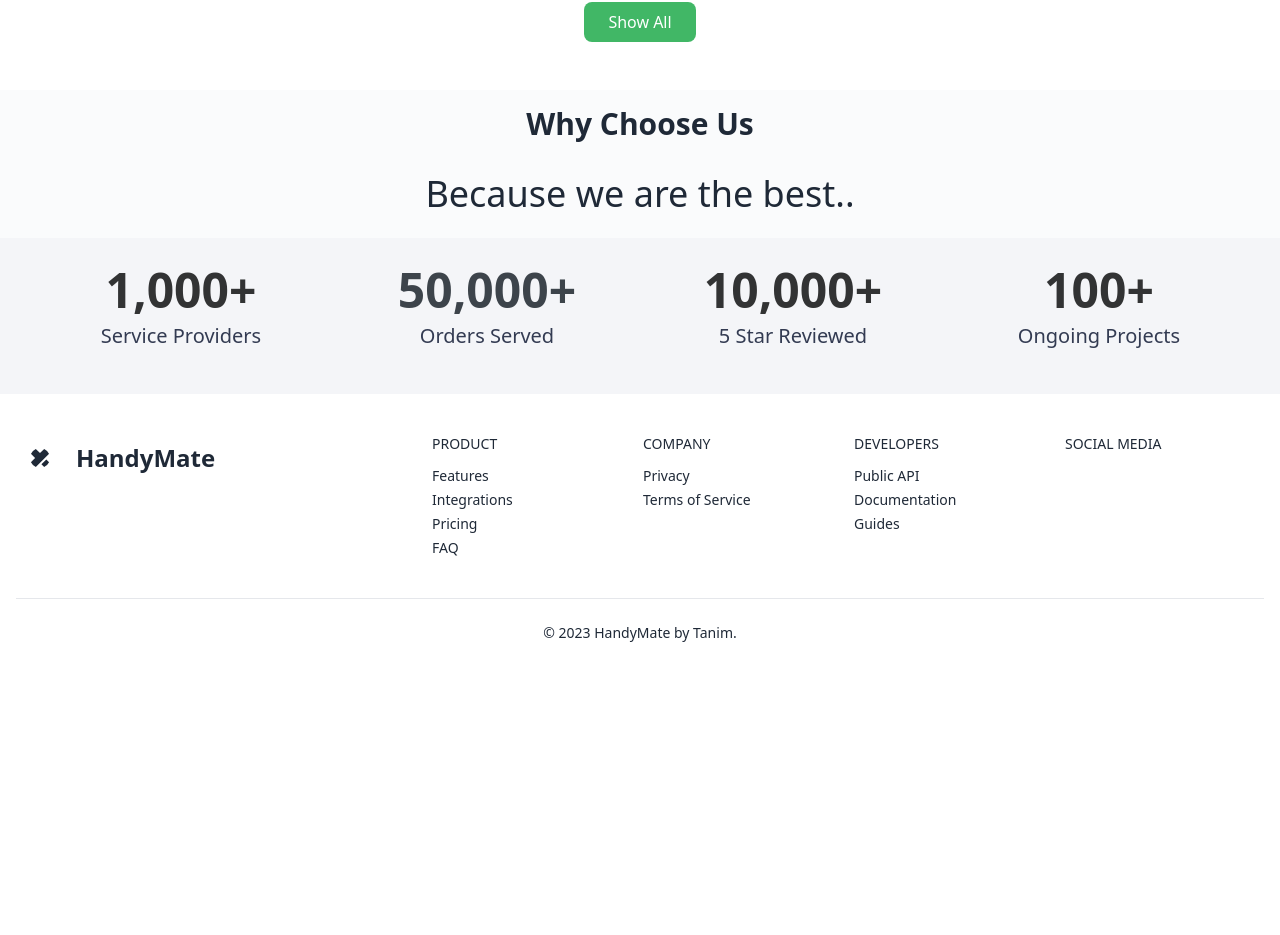
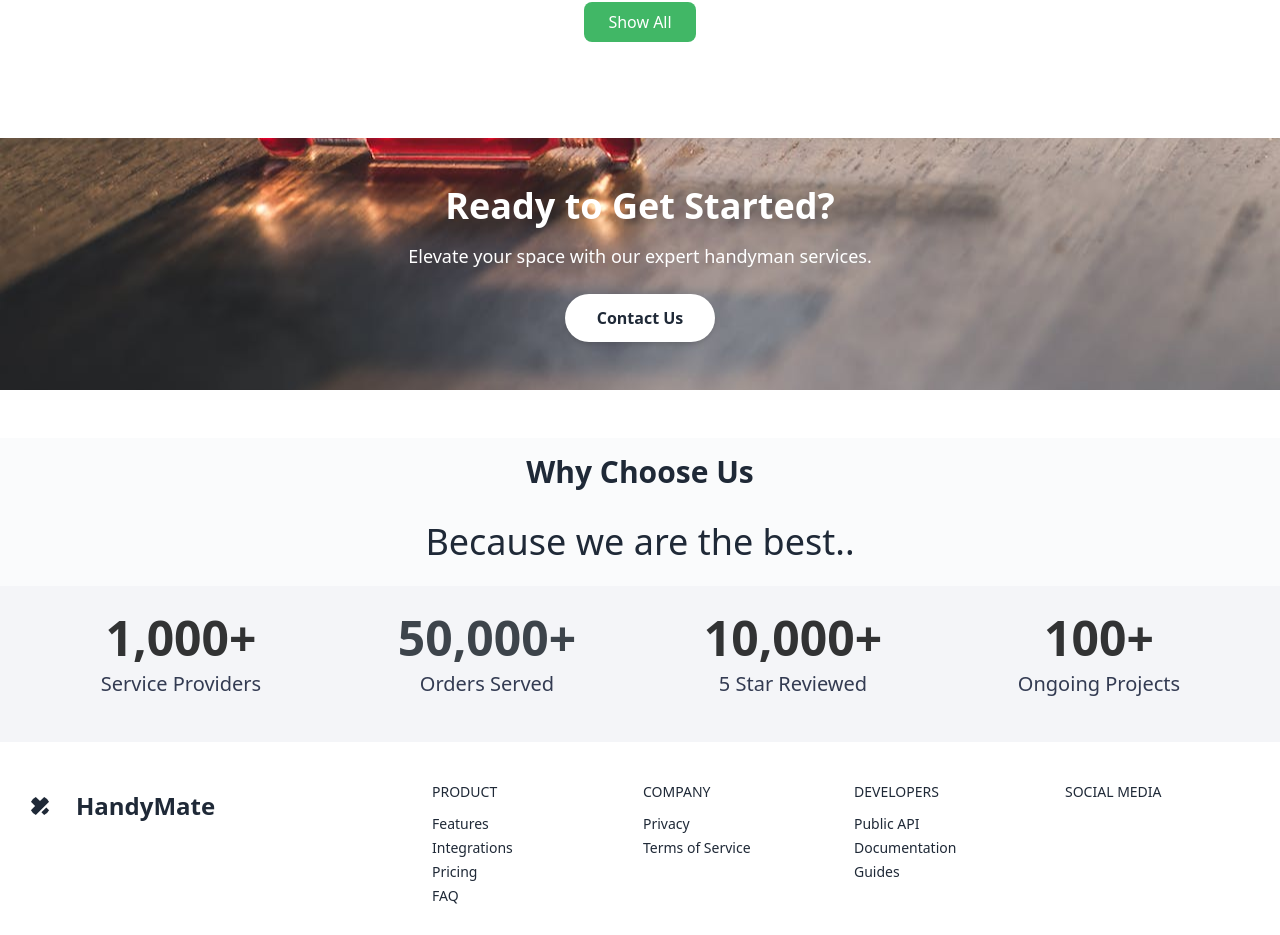
Before and after one commit to tanimtorikul/handymate-client, a React (Vite) app: page / in a window 1280 px wide. Shown: the part 1016-1951 px from the top of the page. Before the commit the page ends 1683 px from the top, so only its background shows below. Built offline with nearby package versions, Linux system fonts and the light colour scheme; no server answers; some icons are missing.

Commit message:
added CTA component in home page

```diff
--- /dev/null
+++ b/src/Components/Loading.jsx
@@ -0,0 +1,13 @@
+const Loading = () => {
+  return (
+    <div className="flex items-center justify-center h-screen">
+      <div className="relative">
+        <div className="w-16 h-16 border-t-4 border-b-4 border-blue-500 rounded-full animate-spin"></div>
+        <div className="w-10 h-10 border-t-4 border-b-4 border-blue-500 rounded-full animate-spin absolute top-1/2 left-1/2 transform -translate-x-1/2 -translate-y-1/2"></div>
+      </div>
+      <p className="ml-4 text-gray-800 text-2xl font-semibold">Loading...</p>
+    </div>
+  );
+};
+
+export default Loading;
--- /dev/null
+++ b/src/Pages/Home/Contact.jsx
@@ -0,0 +1,30 @@
+
+import cta from '../../assets/servicee.jpg'; // Import the image
+
+const Contact = () => {
+  return (
+    <div className="relative bg-[#b89a9a] py-12 my-12">
+      <div
+        className="absolute inset-0 bg-center bg-cover z-0"
+        style={{ backgroundImage: `url(${cta})` }}
+      ></div>
+      <div className="relative z-10">
+        <div className="max-w-6xl mx-auto text-center">
+          <h2 className="text-4xl text-white font-extrabold mb-4">
+            Ready to Get Started?
+          </h2>
+          <p className="text-lg text-white mb-6">
+            Elevate your space with our expert handyman services.
+          </p>
+          <button
+            className="bg-white text-[#4h4h44h] py-3 px-8 rounded-full font-semibold hover:bg-blue-200 hover:text-blue-800 shadow-md transform hover:scale-105 transition-transform"
+          >
+            Contact Us
+          </button>
+        </div>
+      </div>
+    </div>
+  );
+};
+
+export default Contact;
--- a/src/Pages/Home/Home.jsx
+++ b/src/Pages/Home/Home.jsx
@@ -2,6 +2,7 @@ import { Helmet } from "react-helmet-async";
 import Banner from "../../Components/Banner/Banner";
 import PopularServices from "../Services/PopularServices";
 import WhyUs from "./WhyUs";
+import Contact from "./Contact";
 
 
 const Home = () => {
@@ -12,6 +13,7 @@ const Home = () => {
       </Helmet>
       <Banner />
       <PopularServices></PopularServices>
+      <Contact></Contact>
       <WhyUs></WhyUs>
     </div>
   );
--- a/src/Pages/Services/Services.jsx
+++ b/src/Pages/Services/Services.jsx
@@ -69,13 +69,15 @@ const Services = () => {
         </div>
       </div>
       <div className="grid md:grid-cols-3 gap-5 md:max-w-[1200px] mx-auto py-12">
-        {filteredServices.length > 0
-          ? filteredServices.map((service) => (
-              <ServiceCard key={service._id} service={service} />
-            ))
-          : services.map((service) => (
-              <ServiceCard key={service._id} service={service} />
-            ))}
+        {filteredServices.length > 0 ? (
+          filteredServices.map((service) => (
+            <ServiceCard key={service._id} service={service} />
+          ))
+        ) : (
+          <div className="text-center font-bold text-3xl text-gray-800">
+            <p>No matching services found.</p>
+          </div>
+        )}
       </div>
     </div>
   );
--- a/src/Routes/PrivateRoute.jsx
+++ b/src/Routes/PrivateRoute.jsx
@@ -1,5 +1,6 @@
 import { Navigate, useLocation } from "react-router-dom";
 import useAuth from "../hooks/useAuth";
+import Loading from "../Components/Loading";
 
 const PrivateRoute = ({ children }) => {
   const { user, loading } = useAuth();
@@ -7,7 +8,7 @@ const PrivateRoute = ({ children }) => {
   if (loading) {
     return (
       <div className="flex justify-center min-h-[500px]">
-        <span className="loading loading-dots loading-lg"></span>
+        <Loading/>
       </div>
     );
   }
```
Also changed, not shown: src/assets/servicee.jpg (added).
